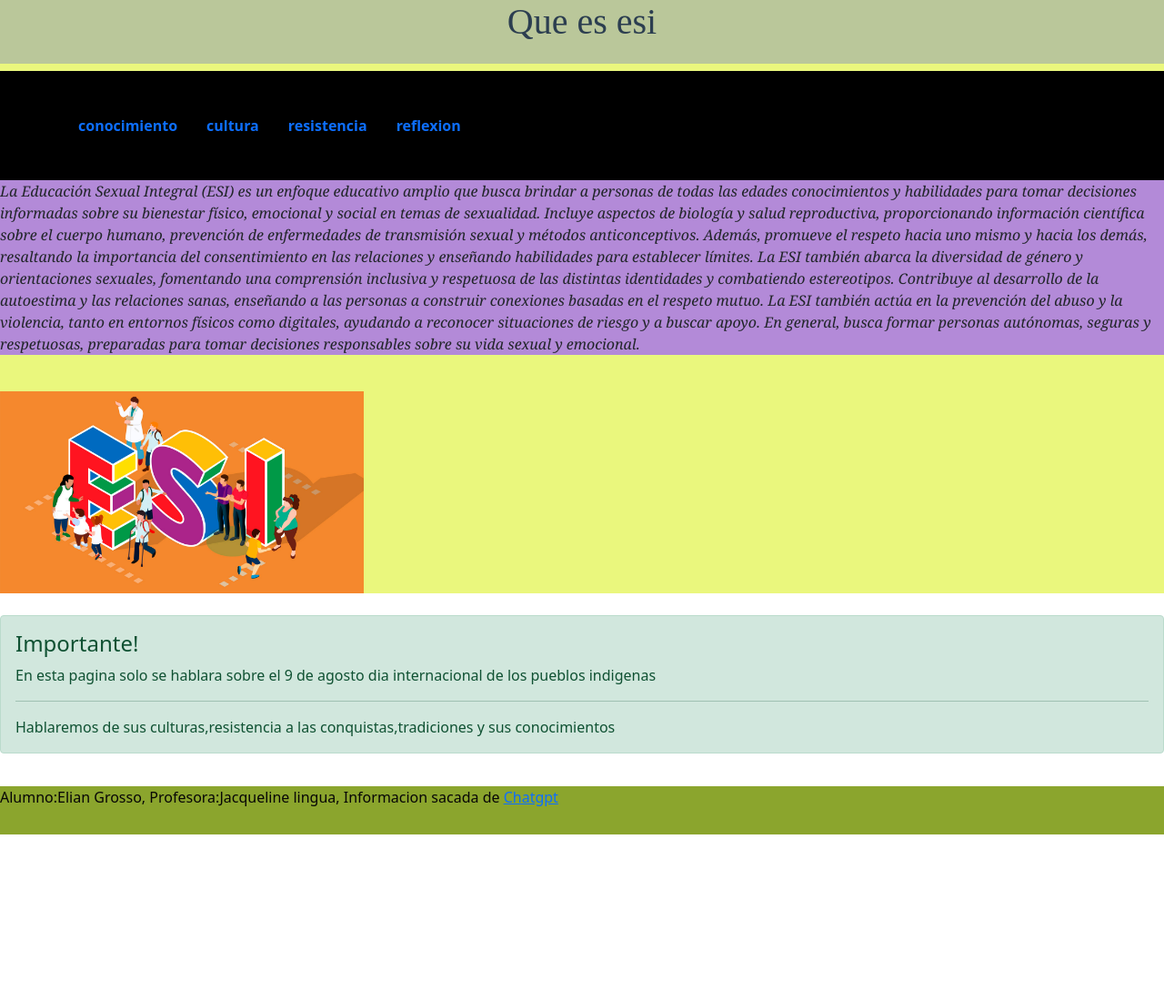
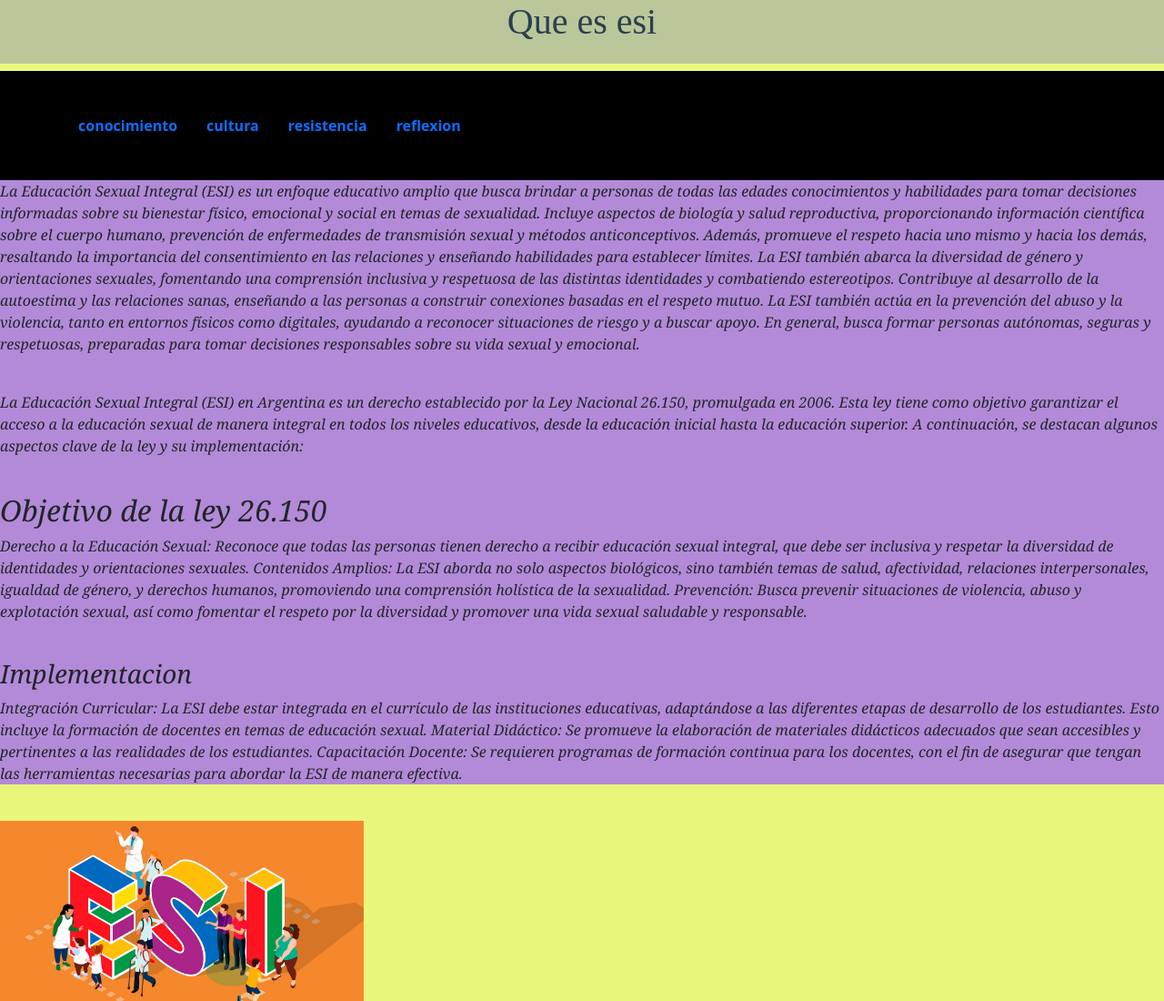
Before and after one commit to eliangrosso1/9-de-agosto-dia-internacional-de-los-indigenas-, a plain HTML site: page index.html in a window 1280 px wide. Shown: the top 1100 px of the page at 91% size. Before the commit the page ends 917 px from the top, so only its background shows below. Drawn offline with nearby package versions, Linux system fonts and the light colour scheme.

Commit message:
Add files via upload

```diff
--- a/index.html
+++ b/index.html
@@ -41,6 +41,22 @@
     Además, promueve el respeto hacia uno mismo y hacia los demás, resaltando la importancia del consentimiento en las relaciones y enseñando habilidades para establecer límites. La ESI también abarca la diversidad de género y orientaciones sexuales, fomentando una comprensión inclusiva y respetuosa de las distintas identidades y combatiendo estereotipos.
 
     Contribuye al desarrollo de la autoestima y las relaciones sanas, enseñando a las personas a construir conexiones basadas en el respeto mutuo. La ESI también actúa en la prevención del abuso y la violencia, tanto en entornos físicos como digitales, ayudando a reconocer situaciones de riesgo y a buscar apoyo. En general, busca formar personas autónomas, seguras y respetuosas, preparadas para tomar decisiones responsables sobre su vida sexual y emocional.</p>
+    <br>
+    <p>La Educación Sexual Integral (ESI) en Argentina es un derecho establecido por la Ley Nacional 26.150, promulgada en 2006. Esta ley tiene como objetivo garantizar el acceso a la educación sexual de manera integral en todos los niveles educativos, desde la educación inicial hasta la educación superior. A continuación, se destacan algunos aspectos clave de la ley y su implementación:</p>
+    <br>
+    <h2>Objetivo de la ley 26.150</h2>
+    <p>Derecho a la Educación Sexual: Reconoce que todas las personas tienen derecho a recibir educación sexual integral, que debe ser inclusiva y respetar la diversidad de identidades y orientaciones sexuales.
+
+      Contenidos Amplios: La ESI aborda no solo aspectos biológicos, sino también temas de salud, afectividad, relaciones interpersonales, igualdad de género, y derechos humanos, promoviendo una comprensión holística de la sexualidad.
+
+      Prevención: Busca prevenir situaciones de violencia, abuso y explotación sexual, así como fomentar el respeto por la diversidad y promover una vida sexual saludable y responsable.</p>
+    <br>
+    <h3>Implementacion</h3>
+    <p>Integración Curricular: La ESI debe estar integrada en el currículo de las instituciones educativas, adaptándose a las diferentes etapas de desarrollo de los estudiantes. Esto incluye la formación de docentes en temas de educación sexual.
+
+      Material Didáctico: Se promueve la elaboración de materiales didácticos adecuados que sean accesibles y pertinentes a las realidades de los estudiantes.
+
+      Capacitación Docente: Se requieren programas de formación continua para los docentes, con el fin de asegurar que tengan las herramientas necesarias para abordar la ESI de manera efectiva.</p>
 </div>
 <br>
 <img src="imagenes/esi.jpg" width="400">
```
